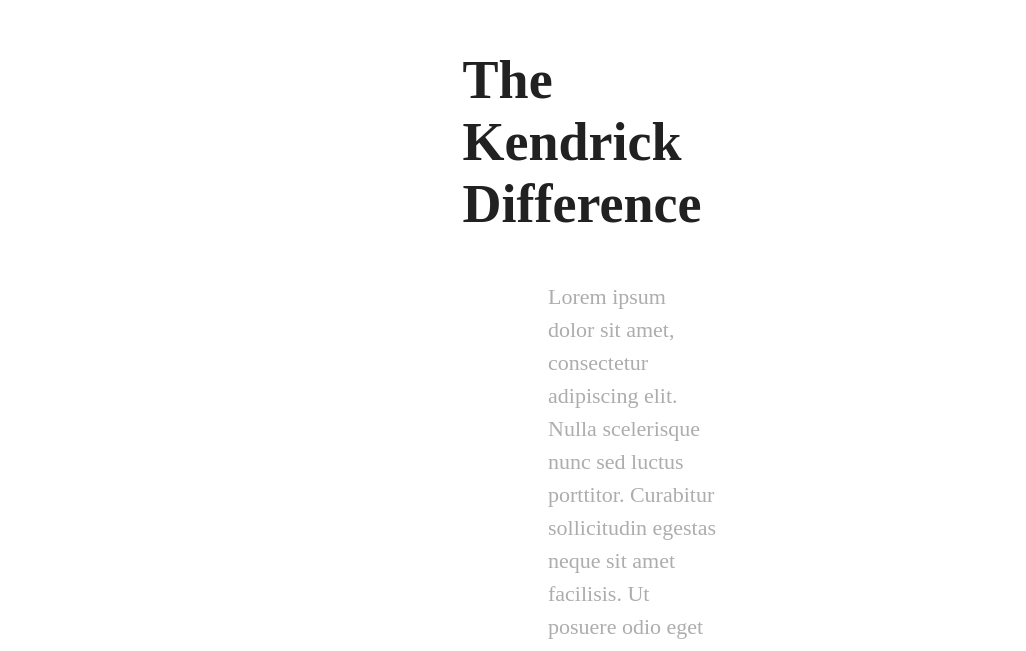
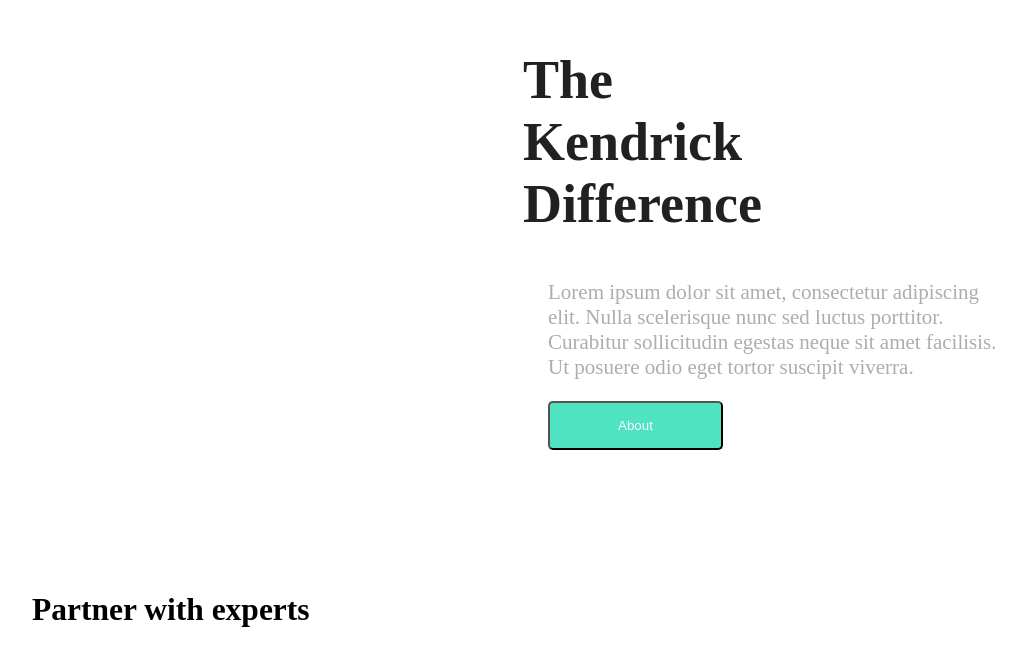
Before and after one commit to KNLopez/kendrick, a plain HTML site: page index.html in a window 1280 px wide. Shown: the part 1413-2064 px from the top of the page, without its empty margins (92-1118 px from the left). Drawn offline with Linux system fonts and the light colour scheme.

Commit message:
Edit index text informations

```diff
--- a/css/main.css
+++ b/css/main.css
@@ -123,7 +123,7 @@ section.search-banner {
 }
 h1.big-heading{
 float: right;
-margin-right: 67%;
+margin-right: 54%;
 font-size: 54px;
 color: #212121;
 
@@ -160,13 +160,13 @@ margin-right: 200px;
 .company-description {
   margin-top : 359px;
 }
-div.text-module.align-left.kendiff p {
+div.text-module.kendiff p {
 	color : #adadad;
 }
-div.text-module.align-left.kendiff{
-  margin-left : 50%;
-  font-size : 21px;
-  padding-right : 167px;
+div.text-module.kendiff{
+  margin-left: 50%;
+  font-size: 21px;
+  padding-right: 167px;
 
 }
 div.text-module.experts {
--- a/index.html
+++ b/index.html
@@ -103,7 +103,7 @@
     <!-- company description -->
     <section class="company-description">
       <div class="container">
-          <div class="text-module align-left kendiff">
+          <div class="text-module kendiff">
             <h1 class="big-heading">The <br>Kendrick <br>Difference</h1>
             <p>Lorem ipsum dolor sit amet, consectetur adipiscing elit. Nulla scelerisque nunc sed luctus porttitor. Curabitur sollicitudin egestas neque sit amet facilisis. Ut posuere odio eget tortor suscipit viverra. </p>
             <button class="btn btn-teal about pull center">About</button>
```
